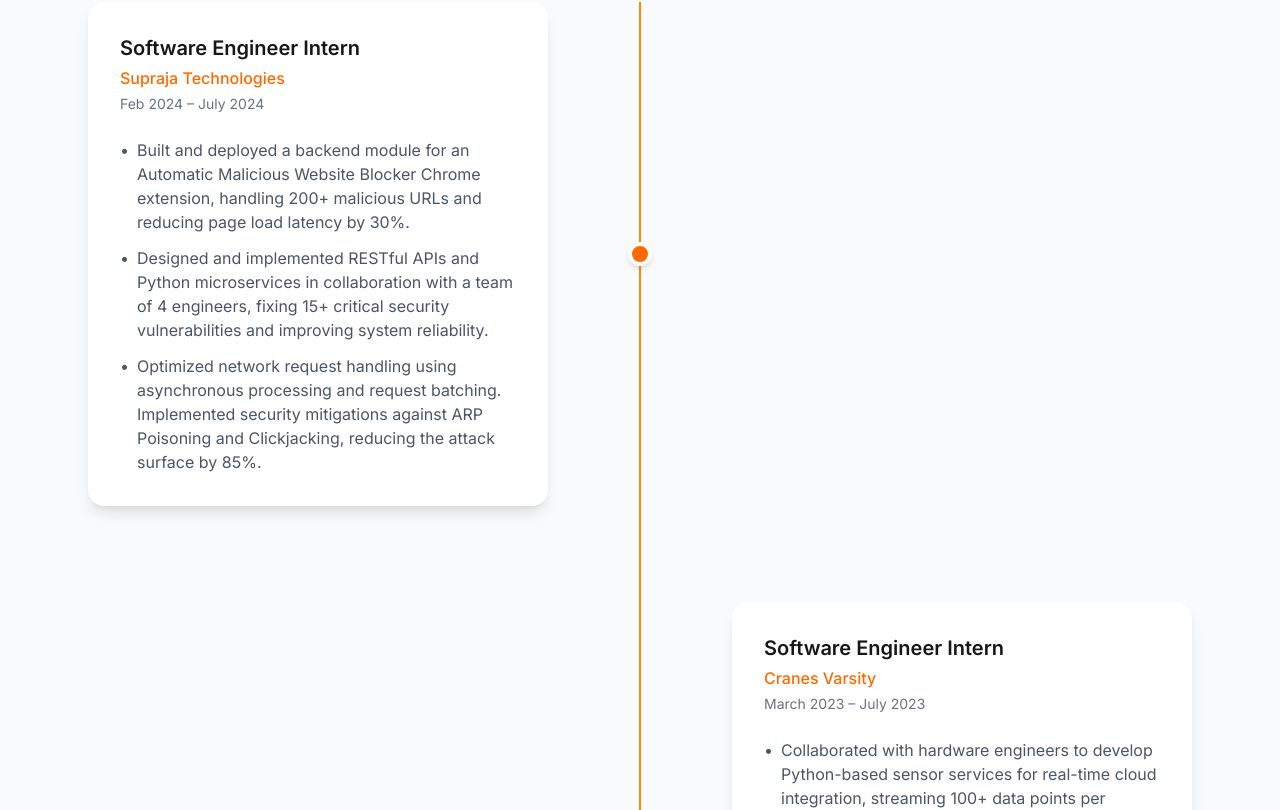
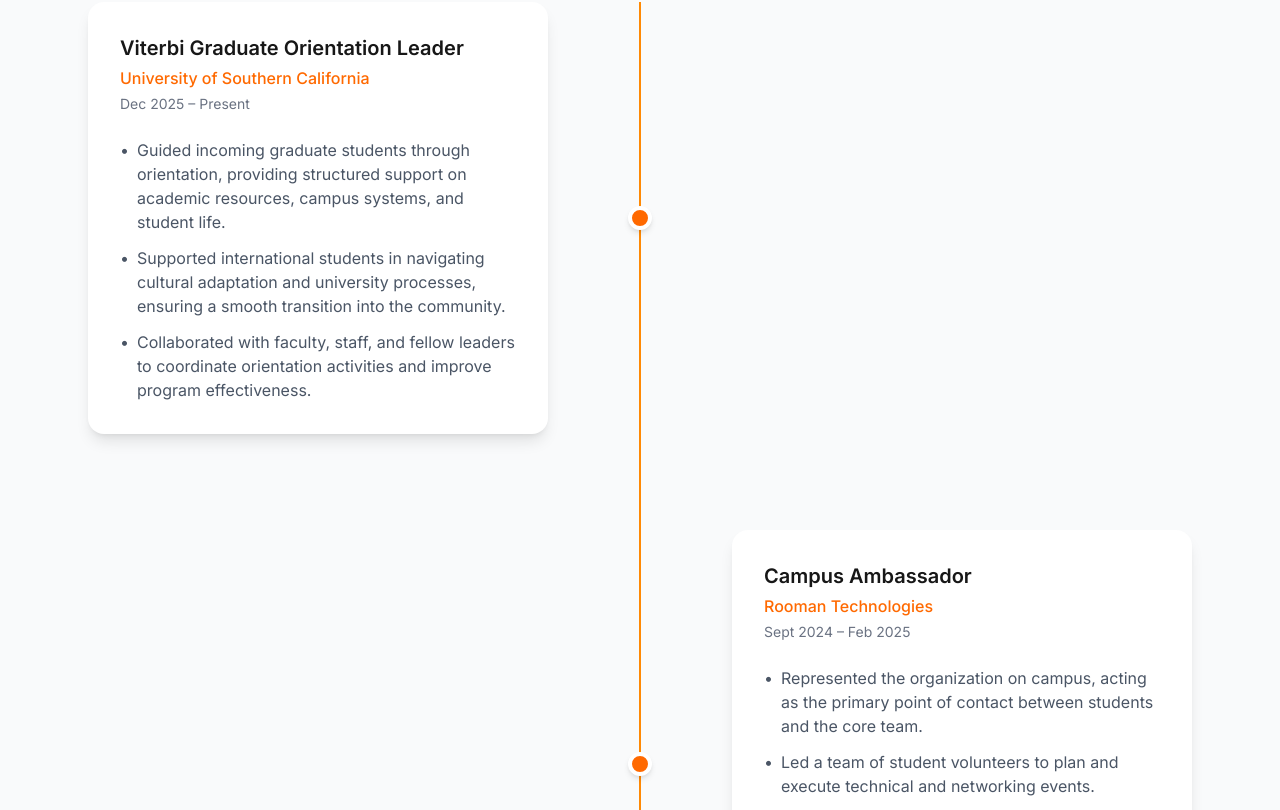
Before and after one commit to GaganShivanna/gagan-portfolio, a Next.js app: page / in a window 1280 px wide. Shown: the part 1810-2620 px from the top of the page. Built offline with nearby package versions, Linux system fonts and the light colour scheme.

Commit message:
Added experience section

```diff
--- a/src/components/Experience.tsx
+++ b/src/components/Experience.tsx
@@ -4,6 +4,27 @@
 
 export default function Experience() {
   const experiences = [
+    {
+      role: "Viterbi Graduate Orientation Leader",
+      company: "University of Southern California",
+      duration: "Dec 2025 – Present",
+      points: [
+        "Guided incoming graduate students through orientation, providing structured support on academic resources, campus systems, and student life.",
+        "Supported international students in navigating cultural adaptation and university processes, ensuring a smooth transition into the community.",
+        "Collaborated with faculty, staff, and fellow leaders to coordinate orientation activities and improve program effectiveness.",
+      ],
+    },
+    {
+      role: "Campus Ambassador",
+      company: "Rooman Technologies",
+      duration: "Sept 2024 – Feb 2025",
+      points: [
+        "Represented the organization on campus, acting as the primary point of contact between students and the core team.",
+        "Led a team of student volunteers to plan and execute technical and networking events.",
+        "Increased student engagement by driving awareness campaigns through strategic outreach and social media promotion.",
+        "Coordinated cross-functional communication between event sponsors, organizers, and campus administration.",
+      ],
+    },
     {
       role: "Software Engineer Intern",
       company: "Supraja Technologies",
@@ -25,6 +46,7 @@
       ],
     },
   ];
+
 
   return (
     <section id="experience" className="py-32 bg-gray-50">
```
